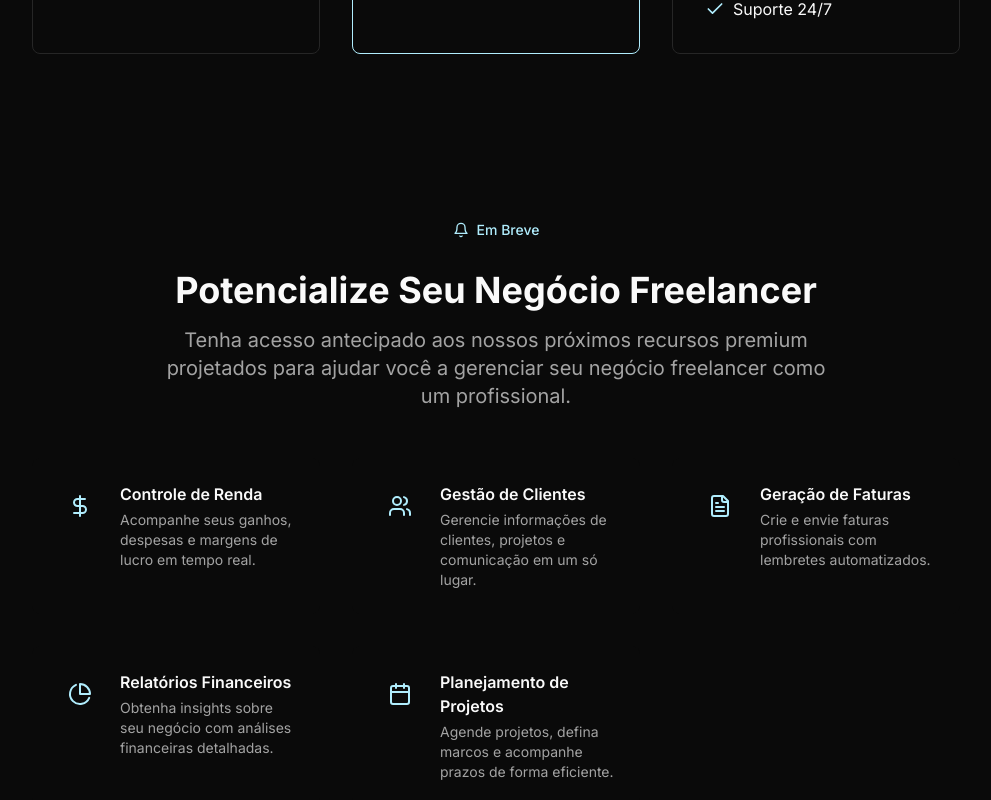
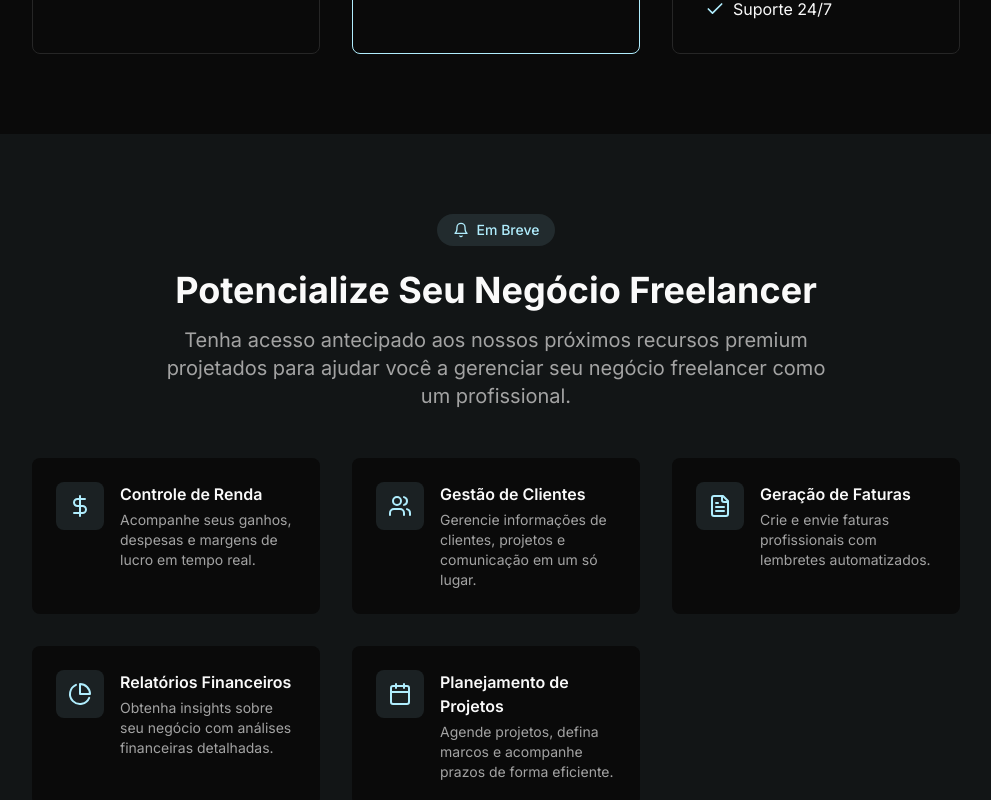
Before and after one commit to pablohga/portifolio-pablo-v03, a Next.js app: page / in a window 1280 px wide. Shown: the part 2720-3520 px from the top of the page, without its empty margins (144-1135 px from the left). Built offline with nearby package versions, Linux system fonts and the light colour scheme; no server answers; the database is empty.

Commit message:
`Update global CSS variables and CTA section styles`

```diff
--- a/app/globals.css
+++ b/app/globals.css
@@ -11,8 +11,10 @@
     --card-foreground: 229 0% 100%;
     --popover: 0 0% 100%;
     --popover-foreground: 0 0% 3.9%;
-    --primary: 255 86% 51%;
-    --primary-foreground: 0 0% 98%;
+    --primary: 183, 100%, 82%;
+    /* --primary: 255 86% 51%; */
+    --primary-foreground: 229 51% 60%;
+    /* --primary-foreground: 0 0% 98%; */
     --secondary: 0 0% 96.1%;
     --secondary-foreground: 0 0% 9%;
     --muted: 200 27% 81%;
@@ -36,7 +38,7 @@
     --card-foreground: 0 0% 98%;
     --popover: 0 0% 3.9%;
     --popover-foreground: 0 0% 98%;
-    --primary: 192, 94%, 84%;
+    --primary: 192 94% 84%;
     /* --primary: 255 86% 51%; */
     --primary-foreground: 0 0% 0%;
     /* --primary-foreground: 0 0% 98%; */
--- a/components/landing/cta-section.tsx
+++ b/components/landing/cta-section.tsx
@@ -16,7 +16,7 @@ export function CTASection({ data }: CTASectionProps) {
   const features = data?.features || ["100% Grátis", "Sem Cartão de Crédito", "Configure em Minutos"];
 
   return (
-    <section className="py-20 bg-primary">
+    <section className="py-20 bg-foreground">
       <div className="container px-4 mx-auto max-w-[960px]">
         <motion.div
           initial={{ opacity: 0, y: 20 }}
```
